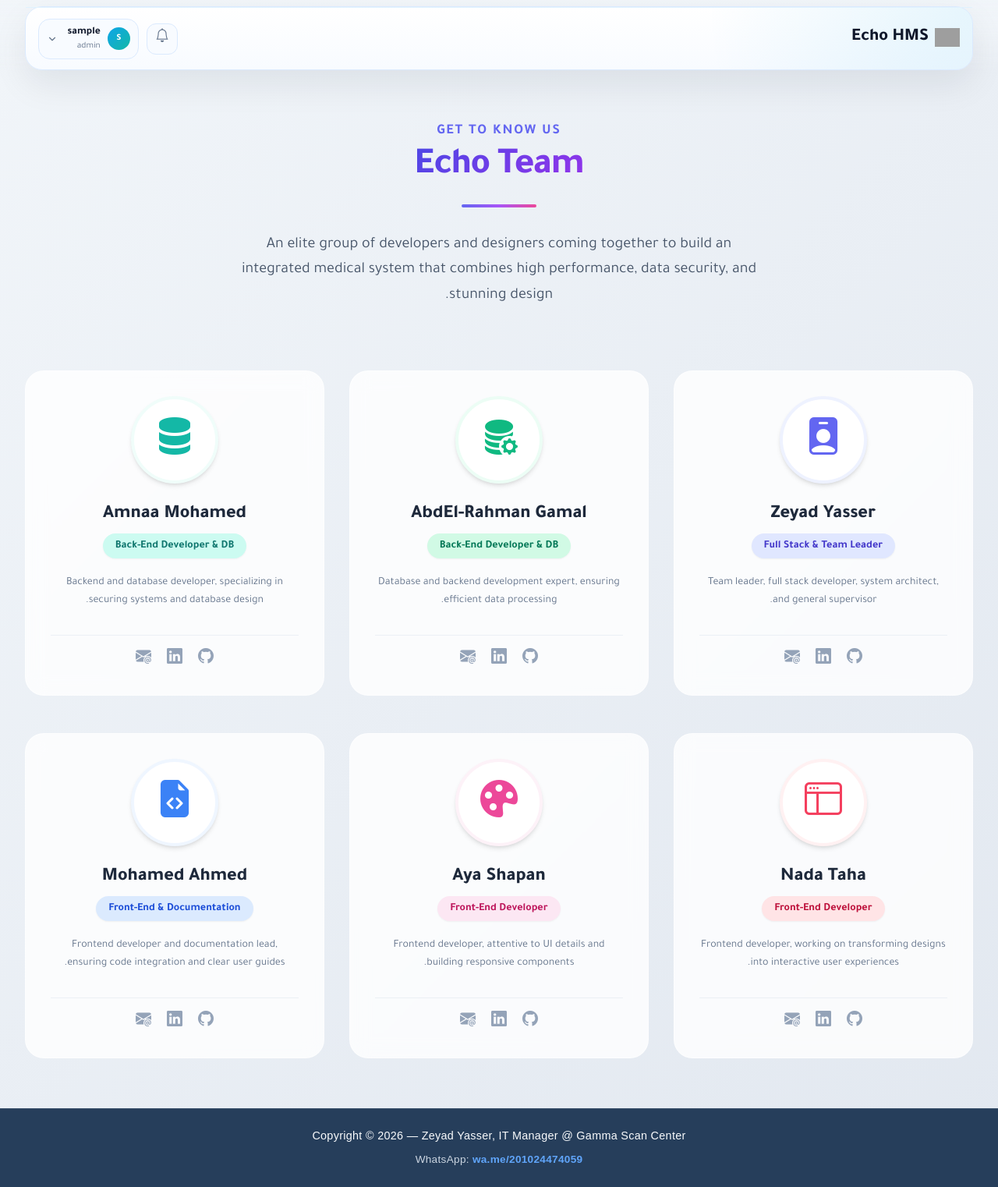
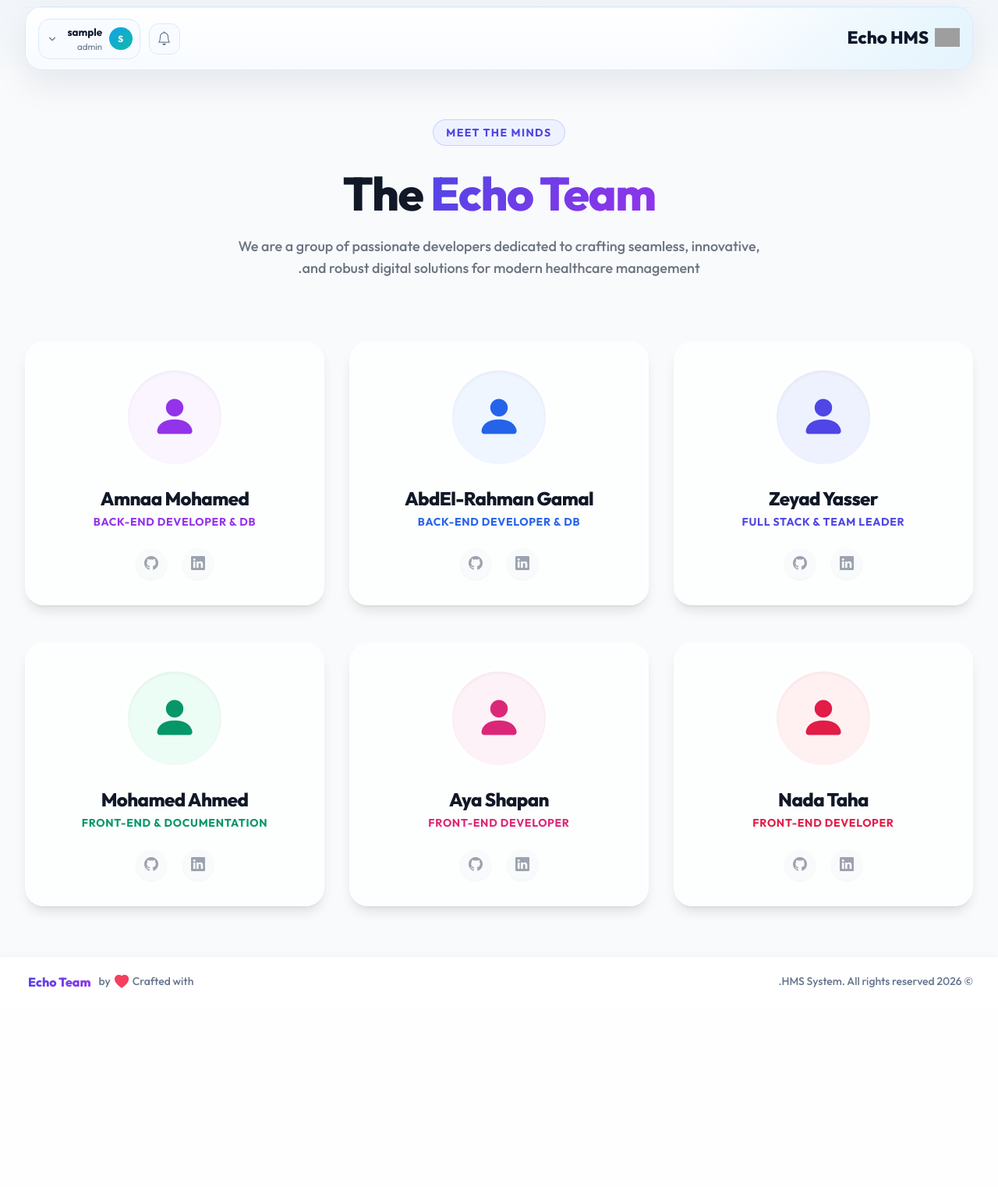
Before and after one commit to ZeyadR5/HMS_Graduation_project, a PHP site: page /echo-team.php in a window 1280 px wide. Shown: the whole page at 78% size. After the commit the page ends 1267 px from the top, so only its background shows below. Run offline with PHP 8.4, Linux system fonts and the light colour scheme; the visitor is signed in with stand-in values (Sample User, id 1); data that the repository does not hold is empty; some libraries are stand-ins or nearby versions; grey boxes are pictures that could not be loaded.

Commit message:
UI: Update Echo Team page with actual members and enhance global footer design

```diff
--- a/echo-team.php
+++ b/echo-team.php
@@ -2,157 +2,140 @@
 session_start();
 ?>
 <!DOCTYPE html>
-<html lang="ar" dir="rtl">
+<html lang="en" dir="rtl">
 <head>
     <meta charset="UTF-8">
     <meta name="viewport" content="width=device-width, initial-scale=1.0">
-    <title>Echo Team - فريق العمل</title>
+    <title>Echo Team - About Us</title>
     <script src="https://cdn.tailwindcss.com"></script>
-    <link href="https://fonts.googleapis.com/css2?family=Tajawal:wght@400;500;700;800&display=swap" rel="stylesheet">
+    <link href="https://fonts.googleapis.com/css2?family=Outfit:wght@300;400;500;700;800&display=swap" rel="stylesheet">
     <link rel="stylesheet" href="https://cdn.jsdelivr.net/npm/bootstrap-icons@1.11.3/font/bootstrap-icons.min.css">
     <link rel="icon" href="/assets/images/echol.png">
     <style>
-        body {
-            font-family: 'Tajawal', sans-serif;
-            background: linear-gradient(135deg, #f1f5f9 0%, #e2e8f0 100%);
-            min-height: 100vh;
+        body { font-family: 'Outfit', sans-serif; background-color: #f8fafc; }
+        .team-card { transition: all 0.4s cubic-bezier(0.4, 0, 0.2, 1); border: 1px solid rgba(255,255,255,0.5); backdrop-filter: blur(10px); }
+        .team-card:hover { transform: translateY(-8px); box-shadow: 0 25px 30px -5px rgba(79, 70, 229, 0.15), 0 15px 15px -5px rgba(79, 70, 229, 0.08); border-color: rgba(79, 70, 229, 0.3); }
+        .avatar-container { position: relative; }
+        .avatar-container::after {
+            content: ''; position: absolute; inset: -4px; border-radius: 50%;
+            background: linear-gradient(135deg, #6366f1, #a855f7, #ec4899);
+            z-index: -1; opacity: 0; transition: opacity 0.3s ease;
         }
-        .team-card {
-            transition: all 0.4s cubic-bezier(0.4, 0, 0.2, 1);
-            background: rgba(255, 255, 255, 0.8);
-            backdrop-filter: blur(12px);
-            border: 1px solid rgba(255, 255, 255, 0.5);
-        }
-        .team-card:hover {
-            transform: translateY(-8px) scale(1.02);
-            box-shadow: 0 25px 30px -5px rgba(0, 0, 0, 0.1), 0 15px 15px -5px rgba(0, 0, 0, 0.04);
-            background: rgba(255, 255, 255, 0.95);
-        }
-        .avatar-container {
-            position: relative;
-        }
-        .avatar-container::after {
-            content: '';
-            position: absolute;
-            inset: -4px;
-            border-radius: 50%;
-            background: linear-gradient(135deg, #6366f1, #a855f7, #ec4899);
-            z-index: -1;
-            opacity: 0;
-            transition: opacity 0.4s ease;
-        }
-        .team-card:hover .avatar-container::after {
-            opacity: 1;
-        }
-        .gradient-text {
-            background: linear-gradient(135deg, #4f46e5, #9333ea);
-            -webkit-background-clip: text;
-            -webkit-text-fill-color: transparent;
-        }
+        .team-card:hover .avatar-container::after { opacity: 1; }
+        .gradient-text { background: linear-gradient(135deg, #4f46e5, #9333ea); -webkit-background-clip: text; -webkit-text-fill-color: transparent; }
     </style>
 </head>
-<body class="flex flex-col">
+<body>
+    <div class="min-h-full flex flex-col">
         <?php
+        if (isset($_SESSION['role'])) {
             $activePage = 'echo-team';
-    if (isset($_SESSION['role'])) {
             require_once __DIR__ . '/includes/nav.php';
+        } else {
+            echo '<header class="bg-white/80 backdrop-blur-md shadow-sm sticky top-0 z-50 p-4 border-b border-gray-100">
+                    <div class="max-w-7xl mx-auto flex justify-between items-center">
+                        <h1 class="text-2xl font-black gradient-text tracking-tight flex items-center gap-2">
+                            <i class="bi bi-layers-half text-indigo-600"></i> Echo Team
+                        </h1>
+                        <a href="/index.php" class="text-sm font-semibold text-gray-500 hover:text-indigo-600 transition-colors">Back to Home</a>
+                    </div>
+                  </header>';
         }
         ?>
 
-    <main class="flex-grow max-w-7xl mx-auto px-4 sm:px-6 lg:px-8 py-16 w-full">
-        <div class="text-center mb-20 relative">
-            <h2 class="text-lg font-bold tracking-widest uppercase text-indigo-500 mb-2">Get to Know Us</h2>
-            <p class="text-4xl md:text-5xl font-extrabold tracking-tight text-slate-900 mb-6">
-                <span class="gradient-text">Echo Team</span>
-            </p>
-            <div class="h-1 w-24 bg-gradient-to-r from-indigo-500 via-purple-500 to-pink-500 mx-auto rounded-full"></div>
-            <p class="mt-8 max-w-2xl text-xl text-slate-600 mx-auto leading-relaxed">
-                An elite group of developers and designers coming together to build an integrated medical system that combines high performance, data security, and stunning design.
+        <main class="flex-grow w-full max-w-7xl mx-auto px-4 sm:px-6 lg:px-8 py-16">
+            <div class="text-center mb-20">
+                <span class="px-4 py-1.5 rounded-full bg-indigo-50 text-indigo-600 font-bold text-sm tracking-widest uppercase mb-4 inline-block ring-1 ring-indigo-200">Meet The Minds</span>
+                <h2 class="mt-4 text-4xl leading-tight font-black tracking-tight text-gray-900 sm:text-5xl lg:text-6xl">
+                    The <span class="gradient-text">Echo Team</span>
+                </h2>
+                <p class="mt-6 max-w-2xl text-lg text-gray-500 mx-auto font-medium">
+                    We are a group of passionate developers dedicated to crafting seamless, innovative, and robust digital solutions for modern healthcare management.
                 </p>
             </div>
 
             <div class="grid grid-cols-1 md:grid-cols-2 lg:grid-cols-3 gap-x-8 gap-y-12">
 
-            <?php
-            $team = [
-                [
-                    'name' => 'Zeyad Yasser',
-                    'role' => 'Full Stack & Team Leader',
-                    'desc' => 'Team leader, full stack developer, system architect, and general supervisor.',
-                    'color' => 'indigo',
-                    'icon' => 'bi-person-badge-fill'
-                ],
-                [
-                    'name' => 'AbdEl-Rahman Gamal',
-                    'role' => 'Back-End Developer & DB',
-                    'desc' => 'Database and backend development expert, ensuring efficient data processing.',
-                    'color' => 'emerald',
-                    'icon' => 'bi-database-fill-gear'
-                ],
-                [
-                    'name' => 'Amnaa Mohamed',
-                    'role' => 'Back-End Developer & DB',
-                    'desc' => 'Backend and database developer, specializing in securing systems and database design.',
-                    'color' => 'teal',
-                    'icon' => 'bi-server'
-                ],
-                [
-                    'name' => 'Nada Taha',
-                    'role' => 'Front-End Developer',
-                    'desc' => 'Frontend developer, working on transforming designs into interactive user experiences.',
-                    'color' => 'rose',
-                    'icon' => 'bi-window-sidebar'
-                ],
-                [
-                    'name' => 'Aya Shapan',
-                    'role' => 'Front-End Developer',
-                    'desc' => 'Frontend developer, attentive to UI details and building responsive components.',
-                    'color' => 'pink',
-                    'icon' => 'bi-palette-fill'
-                ],
-                [
-                    'name' => 'Mohamed Ahmed',
-                    'role' => 'Front-End & Documentation',
-                    'desc' => 'Frontend developer and documentation lead, ensuring code integration and clear user guides.',
-                    'color' => 'blue',
-                    'icon' => 'bi-file-earmark-code-fill'
-                ]
-            ];
-
-            foreach ($team as $member) {
-                $color = $member['color'];
-            ?>
-            <div class="team-card rounded-3xl p-8 text-center">
-                <div class="avatar-container w-28 h-28 mx-auto bg-white rounded-full flex items-center justify-center mb-6 shadow-md border-4 border-<?= $color ?>-50 text-<?= $color ?>-500">
-                    <i class="bi <?= $member['icon'] ?> text-5xl"></i>
+                <!-- Zeyad Yasser -->
+                <div class="team-card bg-white/70 rounded-3xl p-8 text-center shadow-lg" dir="ltr">
+                    <div class="avatar-container w-32 h-32 mx-auto rounded-full bg-indigo-50 flex items-center justify-center mb-6 text-indigo-600 border-4 border-white shadow-inner">
+                        <i class="bi bi-person-fill text-6xl"></i>
                     </div>
-                <h3 class="text-2xl font-extrabold text-slate-800 mb-2"><?= $member['name'] ?></h3>
-                <div class="inline-block bg-<?= $color ?>-100 text-<?= $color ?>-700 px-4 py-1.5 rounded-full text-sm font-bold mb-5 shadow-sm">
-                    <?= $member['role'] ?>
-                </div>
-                <p class="text-slate-500 text-sm leading-relaxed mb-8">
-                    <?= $member['desc'] ?>
-                </p>
-
-                <div class="flex justify-center gap-5 pt-4 border-t border-slate-200/60">
-                    <a href="#" class="text-slate-400 hover:text-[#181717] transition-all hover:scale-110" title="GitHub"><i class="bi bi-github text-xl"></i></a>
-                    <a href="#" class="text-slate-400 hover:text-[#0A66C2] transition-all hover:scale-110" title="LinkedIn"><i class="bi bi-linkedin text-xl"></i></a>
-                    <a href="#" class="text-slate-400 hover:text-[#EA4335] transition-all hover:scale-110" title="Email"><i class="bi bi-envelope-at-fill text-xl"></i></a>
+                    <h3 class="text-2xl font-black text-gray-900 mb-1 tracking-tight">Zeyad Yasser</h3>
+                    <p class="text-indigo-600 font-bold text-sm uppercase tracking-wider mb-6">Full Stack & Team Leader</p>
+                    <div class="flex justify-center gap-5">
+                        <a href="#" class="w-10 h-10 rounded-full bg-gray-50 flex items-center justify-center text-gray-400 hover:bg-gray-900 hover:text-white transition-all shadow-sm"><i class="bi bi-github text-lg"></i></a>
+                        <a href="#" class="w-10 h-10 rounded-full bg-gray-50 flex items-center justify-center text-gray-400 hover:bg-blue-600 hover:text-white transition-all shadow-sm"><i class="bi bi-linkedin text-lg"></i></a>
                     </div>
                 </div>
-            <?php } ?>
+
+                <!-- AbdEl-Rahman Gamal -->
+                <div class="team-card bg-white/70 rounded-3xl p-8 text-center shadow-lg" dir="ltr">
+                    <div class="avatar-container w-32 h-32 mx-auto rounded-full bg-blue-50 flex items-center justify-center mb-6 text-blue-600 border-4 border-white shadow-inner">
+                        <i class="bi bi-person-fill text-6xl"></i>
+                    </div>
+                    <h3 class="text-2xl font-black text-gray-900 mb-1 tracking-tight">AbdEl-Rahman Gamal</h3>
+                    <p class="text-blue-600 font-bold text-sm uppercase tracking-wider mb-6">Back-End Developer & DB</p>
+                    <div class="flex justify-center gap-5">
+                        <a href="#" class="w-10 h-10 rounded-full bg-gray-50 flex items-center justify-center text-gray-400 hover:bg-gray-900 hover:text-white transition-all shadow-sm"><i class="bi bi-github text-lg"></i></a>
+                        <a href="#" class="w-10 h-10 rounded-full bg-gray-50 flex items-center justify-center text-gray-400 hover:bg-blue-600 hover:text-white transition-all shadow-sm"><i class="bi bi-linkedin text-lg"></i></a>
+                    </div>
+                </div>
+
+                <!-- Amnaa Mohamed -->
+                <div class="team-card bg-white/70 rounded-3xl p-8 text-center shadow-lg" dir="ltr">
+                    <div class="avatar-container w-32 h-32 mx-auto rounded-full bg-purple-50 flex items-center justify-center mb-6 text-purple-600 border-4 border-white shadow-inner">
+                        <i class="bi bi-person-fill text-6xl"></i>
+                    </div>
+                    <h3 class="text-2xl font-black text-gray-900 mb-1 tracking-tight">Amnaa Mohamed</h3>
+                    <p class="text-purple-600 font-bold text-sm uppercase tracking-wider mb-6">Back-End Developer & DB</p>
+                    <div class="flex justify-center gap-5">
+                        <a href="#" class="w-10 h-10 rounded-full bg-gray-50 flex items-center justify-center text-gray-400 hover:bg-gray-900 hover:text-white transition-all shadow-sm"><i class="bi bi-github text-lg"></i></a>
+                        <a href="#" class="w-10 h-10 rounded-full bg-gray-50 flex items-center justify-center text-gray-400 hover:bg-blue-600 hover:text-white transition-all shadow-sm"><i class="bi bi-linkedin text-lg"></i></a>
+                    </div>
+                </div>
+
+                <!-- Nada Taha -->
+                <div class="team-card bg-white/70 rounded-3xl p-8 text-center shadow-lg" dir="ltr">
+                    <div class="avatar-container w-32 h-32 mx-auto rounded-full bg-rose-50 flex items-center justify-center mb-6 text-rose-600 border-4 border-white shadow-inner">
+                        <i class="bi bi-person-fill text-6xl"></i>
+                    </div>
+                    <h3 class="text-2xl font-black text-gray-900 mb-1 tracking-tight">Nada Taha</h3>
+                    <p class="text-rose-600 font-bold text-sm uppercase tracking-wider mb-6">Front-End Developer</p>
+                    <div class="flex justify-center gap-5">
+                        <a href="#" class="w-10 h-10 rounded-full bg-gray-50 flex items-center justify-center text-gray-400 hover:bg-gray-900 hover:text-white transition-all shadow-sm"><i class="bi bi-github text-lg"></i></a>
+                        <a href="#" class="w-10 h-10 rounded-full bg-gray-50 flex items-center justify-center text-gray-400 hover:bg-blue-600 hover:text-white transition-all shadow-sm"><i class="bi bi-linkedin text-lg"></i></a>
+                    </div>
+                </div>
+
+                <!-- Aya Shapan -->
+                <div class="team-card bg-white/70 rounded-3xl p-8 text-center shadow-lg" dir="ltr">
+                    <div class="avatar-container w-32 h-32 mx-auto rounded-full bg-pink-50 flex items-center justify-center mb-6 text-pink-600 border-4 border-white shadow-inner">
+                        <i class="bi bi-person-fill text-6xl"></i>
+                    </div>
+                    <h3 class="text-2xl font-black text-gray-900 mb-1 tracking-tight">Aya Shapan</h3>
+                    <p class="text-pink-600 font-bold text-sm uppercase tracking-wider mb-6">Front-End Developer</p>
+                    <div class="flex justify-center gap-5">
+                        <a href="#" class="w-10 h-10 rounded-full bg-gray-50 flex items-center justify-center text-gray-400 hover:bg-gray-900 hover:text-white transition-all shadow-sm"><i class="bi bi-github text-lg"></i></a>
+                        <a href="#" class="w-10 h-10 rounded-full bg-gray-50 flex items-center justify-center text-gray-400 hover:bg-blue-600 hover:text-white transition-all shadow-sm"><i class="bi bi-linkedin text-lg"></i></a>
+                    </div>
+                </div>
+
+                <!-- Mohamed Ahmed -->
+                <div class="team-card bg-white/70 rounded-3xl p-8 text-center shadow-lg" dir="ltr">
+                    <div class="avatar-container w-32 h-32 mx-auto rounded-full bg-emerald-50 flex items-center justify-center mb-6 text-emerald-600 border-4 border-white shadow-inner">
+                        <i class="bi bi-person-fill text-6xl"></i>
+                    </div>
+                    <h3 class="text-2xl font-black text-gray-900 mb-1 tracking-tight">Mohamed Ahmed</h3>
+                    <p class="text-emerald-600 font-bold text-sm uppercase tracking-wider mb-6">Front-End & Documentation</p>
+                    <div class="flex justify-center gap-5">
+                        <a href="#" class="w-10 h-10 rounded-full bg-gray-50 flex items-center justify-center text-gray-400 hover:bg-gray-900 hover:text-white transition-all shadow-sm"><i class="bi bi-github text-lg"></i></a>
+                        <a href="#" class="w-10 h-10 rounded-full bg-gray-50 flex items-center justify-center text-gray-400 hover:bg-blue-600 hover:text-white transition-all shadow-sm"><i class="bi bi-linkedin text-lg"></i></a>
+                    </div>
+                </div>
 
             </div>
         </main>
-
-    <?php if (!isset($_SESSION['role'])): ?>
-    <footer style="margin-top: auto; padding: 1.5rem; text-align: center; background-color: #1e293b; color: #cbd5e1; font-size: 0.9rem; font-family: 'Tajawal', sans-serif;">
-        <p style="margin: 0; display: flex; align-items: center; justify-content: center; gap: 8px; font-weight: 500;">
-            All rights reserved &copy; <?= date('Y') ?>
-            <span style="color: #818cf8; font-weight: 800;">Echo Team</span>
-            <i class="bi bi-suit-heart-fill text-rose-500"></i>
-        </p>
-    </footer>
-    <?php endif; ?>
+    </div>
 </body>
 </html>
--- a/includes/nav.php
+++ b/includes/nav.php
@@ -1126,13 +1126,26 @@ if (!defined('HMS_NAV_ASSETS')) {
 
         // Add Global Footer
         const footerHTML = `
-            <footer style="width: 100%; background-color: #263e5b; color: #f8fafc; text-align: center; padding: 1.5rem 1rem; font-family: 'DM Sans', sans-serif; font-size: 0.9rem; font-weight: 500; letter-spacing: 0.3px; margin-top: auto; border-top: 1px solid rgba(255,255,255,0.1); z-index: 40; position: relative;">
-                <div style="margin-bottom: 0.6rem;">
-                    Copyright &copy; ${new Date().getFullYear()} &mdash; Zeyad Yasser, IT Manager @ Gamma Scan Center
+            <footer style="margin-top: auto; width: 100%; background: #ffffff; border-top: 1px solid #f1f5f9; padding: 1.25rem 2rem; display: flex; flex-direction: column; align-items: center; justify-content: space-between; font-family: 'Outfit', 'Tajawal', sans-serif; box-shadow: 0 -4px 6px -1px rgba(0, 0, 0, 0.02); z-index: 40; position: relative;" class="hms-global-footer">
+                <div style="display: flex; align-items: center; gap: 8px; color: #64748b; font-size: 0.875rem; font-weight: 500;">
+                    <span>&copy; ${new Date().getFullYear()} HMS System. All rights reserved.</span>
                 </div>
-                <div style="font-size: 0.85rem; color: #cbd5e1;">
-                    WhatsApp: <a href="https://wa.me/201024474059" style="color: #60a5fa; text-decoration: none; font-weight: 600; transition: color 0.2s;" onmouseover="this.style.color='#93c5fd'" onmouseout="this.style.color='#60a5fa'" target="_blank">wa.me/201024474059</a>
+                <div style="display: flex; align-items: center; gap: 6px; color: #64748b; font-size: 0.875rem; font-weight: 500; margin-top: 0.5rem;" class="footer-credits">
+                    Crafted with <i class="bi bi-heart-fill" style="color: #f43f5e; font-size: 1rem; animation: heartPulse 2s infinite;"></i> by
+                    <a href="/echo-team.php" style="background: linear-gradient(135deg, #4f46e5, #9333ea); -webkit-background-clip: text; -webkit-text-fill-color: transparent; font-weight: 800; text-decoration: none; font-size: 1rem; padding: 0 4px; transition: opacity 0.2s;" onmouseover="this.style.opacity='0.8'" onmouseout="this.style.opacity='1'">
+                        Echo Team
+                    </a>
                 </div>
+                <style>
+                    @keyframes heartPulse {
+                        0%, 100% { transform: scale(1); }
+                        50% { transform: scale(1.15); }
+                    }
+                    @media (min-width: 768px) {
+                        .hms-global-footer { flex-direction: row !important; }
+                        .footer-credits { margin-top: 0 !important; }
+                    }
+                </style>
             </footer>
         `;
 
--- a/index.php
+++ b/index.php
@@ -871,6 +871,5 @@ if (pass2) {
 </script>
 
 <script src="/assets/js/responsive-nav.js" defer></script>
-
 </body>
 </html>
```
Lines whose indentation alone changed are shown as unchanged.
